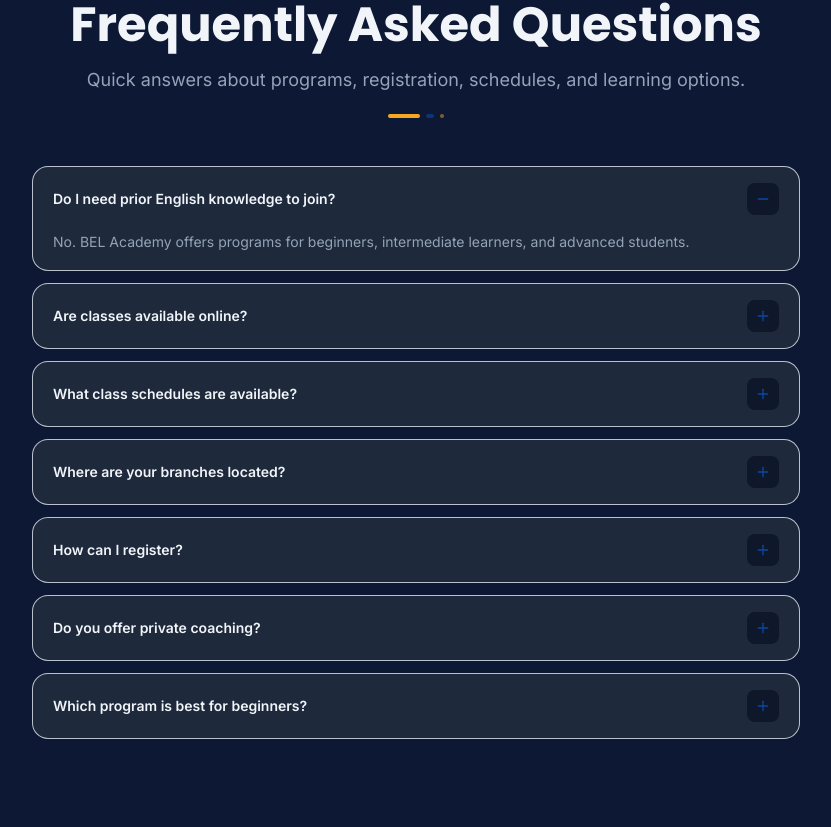
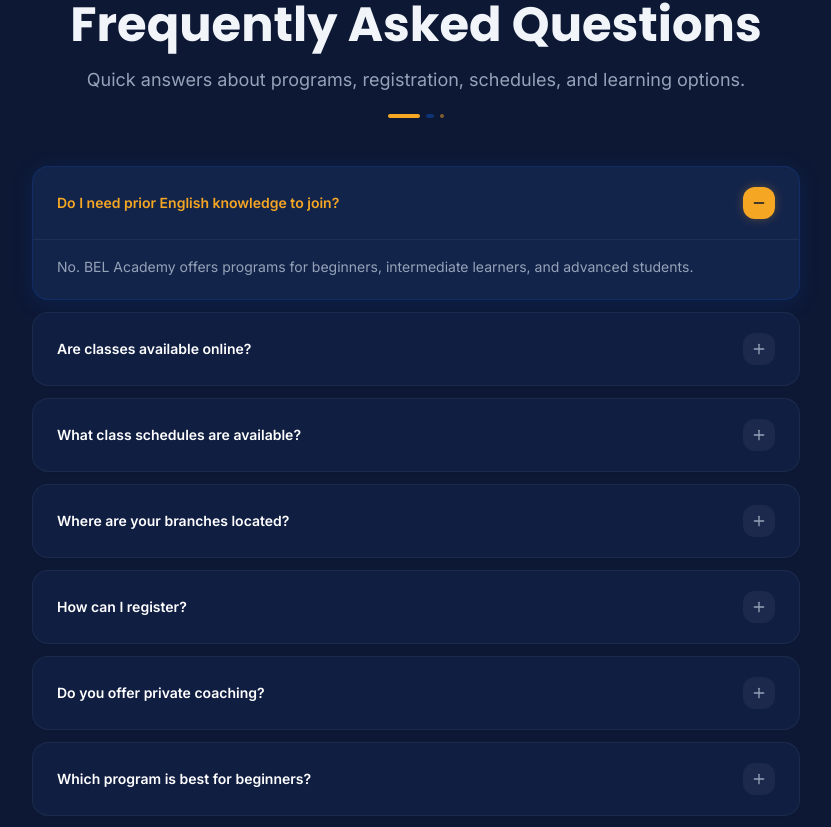
Before and after one commit to Teshome-Worku/bel-academy, a Next.js app: page / in a window 1280 px wide. Shown: the part 5833-6660 px from the top of the page, without its empty margins (224-1055 px from the left). Built offline with nearby package versions, Linux system fonts and the light colour scheme; no server answers.

Commit message:
feat: add FAQSection component to marketing page

```diff
--- a/src/components/marketing/FAQSection.tsx
+++ b/src/components/marketing/FAQSection.tsx
@@ -50,19 +50,37 @@ export function FAQSection() {
       />
 
       <div className="mx-auto mt-12 max-w-3xl space-y-3">
-        {faqs.map((f, i) => (
-          <div
+        {faqs.map((f, i) => {
+          const isOpen = openIndex === i;
+          return (
+            <motion.div
               key={f.q}
-            className="overflow-hidden rounded-2xl border border-slate-200/80 bg-white shadow-sm"
+              initial={{ opacity: 0, y: 10 }}
+              whileInView={{ opacity: 1, y: 0 }}
+              viewport={{ once: true, margin: "-20px" }}
+              transition={{ delay: i * 0.05, duration: 0.35 }}
+              className={`overflow-hidden rounded-2xl border transition-all duration-300 ${
+                isOpen
+                  ? "border-brand-blue/30 bg-white shadow-[0_4px_20px_rgba(13,71,161,0.08)] dark:border-brand-blue/30 dark:bg-brand-dark-card dark:shadow-[0_4px_20px_rgba(13,71,161,0.2)]"
+                  : "border-slate-200/80 bg-white shadow-sm hover:border-slate-300 dark:border-white/5 dark:bg-brand-dark-card/60 dark:hover:border-white/10"
+              }`}
             >
               <button
                 type="button"
-              onClick={() => setOpenIndex(openIndex === i ? null : i)}
-              className="flex w-full items-center justify-between gap-4 px-5 py-4 text-left"
+                onClick={() => setOpenIndex(isOpen ? null : i)}
+                className="flex w-full items-center justify-between gap-4 px-6 py-5 text-left"
               >
-              <span className="text-sm font-semibold text-brand-navy">{f.q}</span>
-              <span className="flex h-8 w-8 shrink-0 items-center justify-center rounded-lg bg-slate-50 text-brand-blue">
-                {openIndex === i ? (
+                <span className={`text-sm font-semibold transition-colors duration-200 ${
+                  isOpen ? "text-brand-blue dark:text-brand-gold" : "text-brand-navy dark:text-white"
+                }`}>
+                  {f.q}
+                </span>
+                <span className={`flex h-8 w-8 shrink-0 items-center justify-center rounded-xl transition-all duration-300 ${
+                  isOpen
+                    ? "bg-brand-blue text-white dark:bg-brand-gold dark:text-brand-navy rotate-0 shadow-[0_0_10px_rgba(13,71,161,0.3)] dark:shadow-[0_0_10px_rgba(245,166,35,0.3)]"
+                    : "bg-slate-50 text-brand-blue dark:bg-white/5 dark:text-slate-400"
+                }`}>
+                  {isOpen ? (
                     <Minus className="h-4 w-4" />
                   ) : (
                     <Plus className="h-4 w-4" />
@@ -71,22 +89,25 @@ export function FAQSection() {
               </button>
 
               <AnimatePresence initial={false}>
-              {openIndex === i && (
+                {isOpen && (
                   <motion.div
                     initial={{ height: 0, opacity: 0 }}
                     animate={{ height: "auto", opacity: 1 }}
                     exit={{ height: 0, opacity: 0 }}
-                  transition={{ duration: 0.25 }}
+                    transition={{ duration: 0.3, ease: [0.4, 0, 0.2, 1] }}
                     className="overflow-hidden"
                   >
-                  <p className="px-5 pb-4 text-sm leading-relaxed text-brand-gray">
+                    <div className="border-t border-slate-100 dark:border-white/5 px-6 pb-5 pt-4">
+                      <p className="text-sm leading-relaxed text-brand-gray dark:text-slate-400">
                         {f.a}
                       </p>
+                    </div>
                   </motion.div>
                 )}
               </AnimatePresence>
-          </div>
-        ))}
+            </motion.div>
+          );
+        })}
       </div>
     </Section>
   );
```
Lines whose indentation alone changed are shown as unchanged.
